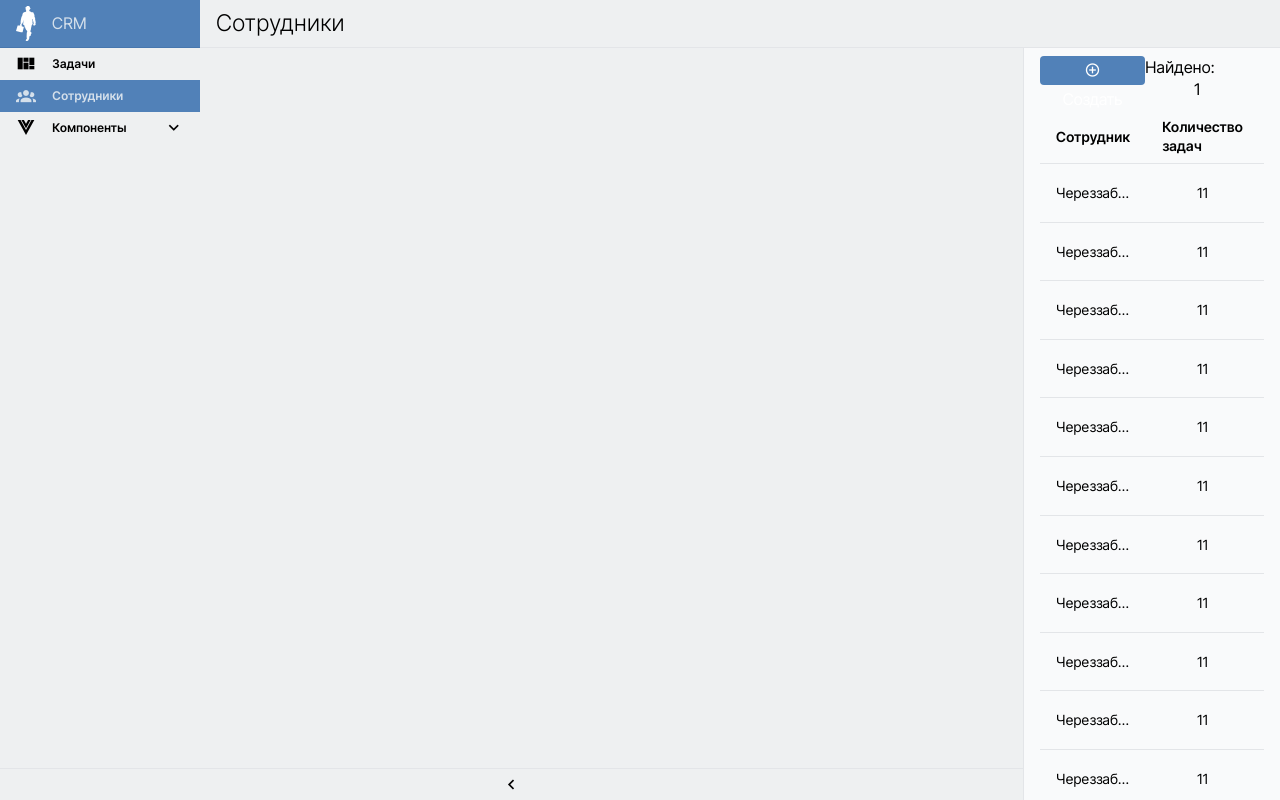
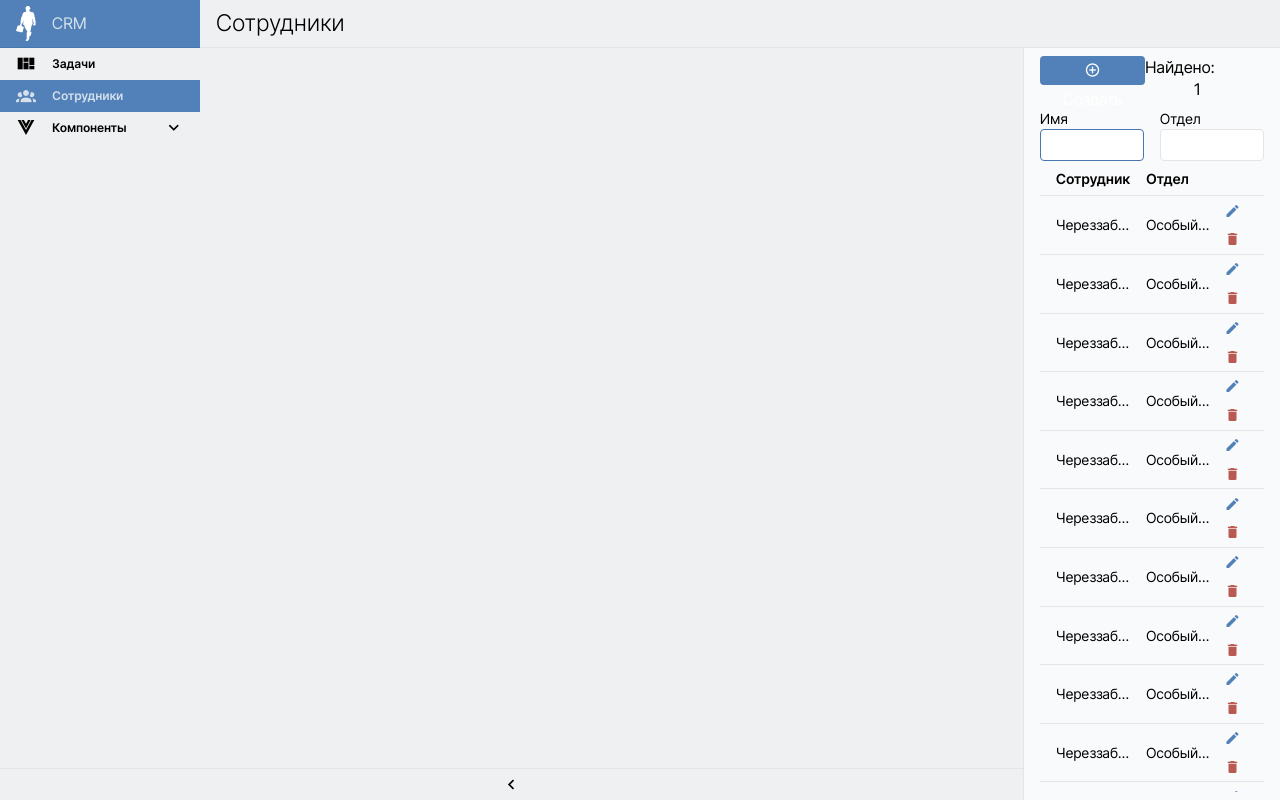
Before and after one commit to hardmagnett/big-company, a Vue app: page /employees in a window 1280 px wide. Built offline with nearby package versions, Linux system fonts and the light colour scheme.

Commit message:
Немного верстки

```diff
--- a/src/a-library/components/other/ATable/ATable.vue
+++ b/src/a-library/components/other/ATable/ATable.vue
@@ -40,7 +40,13 @@
       }
       th,
       td {
-        padding: calc(var(--gap) / 2) var(--gap);
+        padding: calc(var(--gap) / 2);
+        &:first-child {
+          padding-left: var(--gap);
+        }
+        &:last-child {
+          padding-right: var(--gap);
+        }
         text-align: left;
         border-bottom: 1px solid var(--border-color);
         font-size: var(--font-size-small);
--- a/src/app/components/employees/EmployeeRow/EmployeeRow.vue
+++ b/src/app/components/employees/EmployeeRow/EmployeeRow.vue
@@ -7,7 +7,7 @@ const emit = defineEmits(["needToDeleteEmployee", "needToEditEmployee"]);
     <td class="mod--ellipsis-one-line-on-table-cell">
       Череззабороногузадерищенко Виктор
     </td>
-    <td class="employee-row__task-qty">11</td>
+    <td class="employee-row__department mod--ellipsis-one-line-on-table-cell">Особый отдел</td>
     <td class="employee-row__buttons">
       <ABtn icon @click="emit('needToEditEmployee')"
         ><AIcon icon="mdi-pencil"
@@ -25,12 +25,21 @@ const emit = defineEmits(["needToDeleteEmployee", "needToEditEmployee"]);
     padding: 0;
     width: 60px;
   }
-  .employee-row__task-qty {
-    width: 156px;
-    text-align: center;
-    @container style(--bp-xs-or-less) {
-      width: 40px;
+  .employee-row__department {
+    width: 40px;
+    @container style(--bp-sm-or-more) {
+      width: 200px;
     }
+    /*text-align: center;*/
+    @container style(--bp-lg-or-more) {
+      width: 300px;
+    }
+  @container style(--bp-xl-or-more) {
+    width: 400px;
+  }
+  @container style(--bp-xxl-or-more) {
+    width: 500px;
+  }
   }
 }
 </style>
--- /dev/null
+++ b/src/app/components/employees/EmployeesFilter/EmployeesFilter.vue
@@ -0,0 +1,30 @@
+<script setup lang="ts">
+import { } from 'vue'
+
+</script>
+
+<template>
+  <div class="employees-filter am-cols">
+
+    <!--v-model="formPartPersonalData.name"-->
+    <!--@blur="v$.name.$touch"-->
+    <!--:error-messages="v$.name.$errors.map((e) => e.$message)"-->
+    <AInput
+        autofocus
+        class="am-col-12 am-col-sm-6"
+        label="Имя"
+        hide-hint
+    ></AInput>
+    <AInput
+        autofocus
+        class="am-col-12 am-col-sm-6"
+        label="Отдел"
+        hide-hint
+    ></AInput>
+  </div>
+</template>
+
+<style scoped>
+.employees-filter {
+}
+</style>
--- a/src/app/components/employees/EmployeesTable/EmployeesTable.vue
+++ b/src/app/components/employees/EmployeesTable/EmployeesTable.vue
@@ -9,8 +9,9 @@ defineEmits(["needToDeleteEmployee", "needToEditEmployee"]);
     <thead>
       <tr>
         <th>Сотрудник</th>
-        <th v-if="$responsiveVariables.isSmOrMore">Количество задач</th>
-        <th v-if="!$responsiveVariables.isSmOrMore">Задач</th>
+        <th >Отдел</th>
+        <!--<th v-if="$responsiveVariables.isSmOrMore">Количество задач</th>-->
+        <!--<th v-if="!$responsiveVariables.isSmOrMore">Задач</th>-->
         <th></th>
       </tr>
     </thead>
--- a/src/app/views/employees/ViewEmployees/ViewEmployees.vue
+++ b/src/app/views/employees/ViewEmployees/ViewEmployees.vue
@@ -5,6 +5,7 @@ import { ref } from "vue";
 import EmployeeDialogDelete from "@/app/components/employees/EmployeeDialogDelete/EmployeeDialogDelete.vue";
 import EmployeeDialogAddEdit from "@/app/components/employees/EmployeeDialogAddEdit/EmployeeDialogAddEdit.vue";
 import { globalProperties } from "@/main";
+import EmployeesFilter from "@/app/components/employees/EmployeesFilter/EmployeesFilter.vue";
 
 let isOpenDialogEmployeeDeleting = ref(false);
 let isOpenDialogEmployeeCreatingEditing = ref(false);
@@ -51,6 +52,8 @@ const createEditEmployee = () => {
       </p>
     </div>
 
+    <EmployeesFilter />
+
     <EmployeeDialogDelete
       :is-open="isOpenDialogEmployeeDeleting"
       @needToClose="isOpenDialogEmployeeDeleting = false"
```
